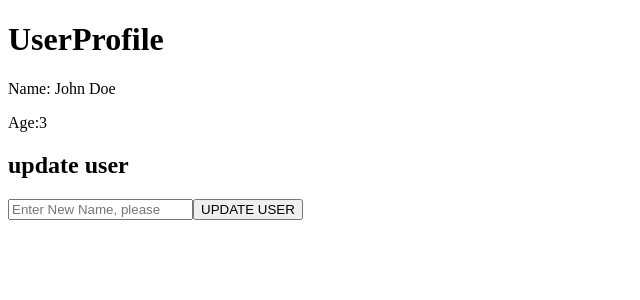
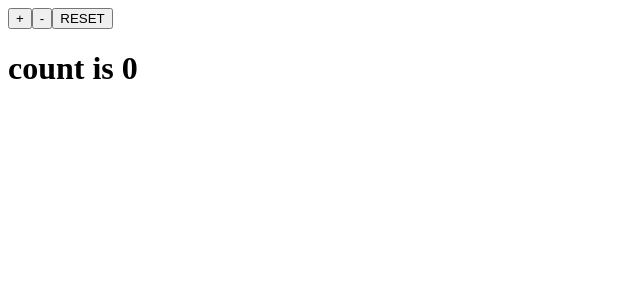
Before and after one commit to moharafat/react-X, a React (Vite) app: page / in a window 1280 px wide. Shown: the top 300 px of the page, without its empty margins (0-640 px from the left). Built offline with nearby package versions, Linux system fonts and the light colour scheme.

Commit message:
1st time Use reducer

```diff
--- a/src/App.jsx
+++ b/src/App.jsx
@@ -1,13 +1,32 @@
-import UpdateUser from "./Components/UpdateUser";
-import UserProfile from "./Components/UserProfile";
-import { UserProvider } from "./UserContext";
+import { useReducer } from "react";
+
+const initialState = { count: 0 };
+
+const reducer = (state, action) => {
+  switch (action.type) {
+    case "increment":
+      return { ...state, count: state.count + 1 };
+    case "decrement":
+      return { ...state, count: state.count - 1 };
+      break;
+    case "reset":
+      return { ...state, count: 0 };
+
+    default:
+      break;
+  }
+};
 
 const App = () => {
+  const [state, dispatch] = useReducer(reducer, initialState);
   return (
-    <UserProvider>
-      <UserProfile />
-      <UpdateUser />
-    </UserProvider>
+    <div>
+      <button onClick={() => dispatch({ type: "increment" })}>+</button>
+      <button onClick={() => dispatch({ type: "decrement" })}>-</button>
+      <button onClick={() => dispatch({ type: "reset" })}>RESET</button>
+
+      <h1>count is {state.count}</h1>
+    </div>
   );
 };
 
```
